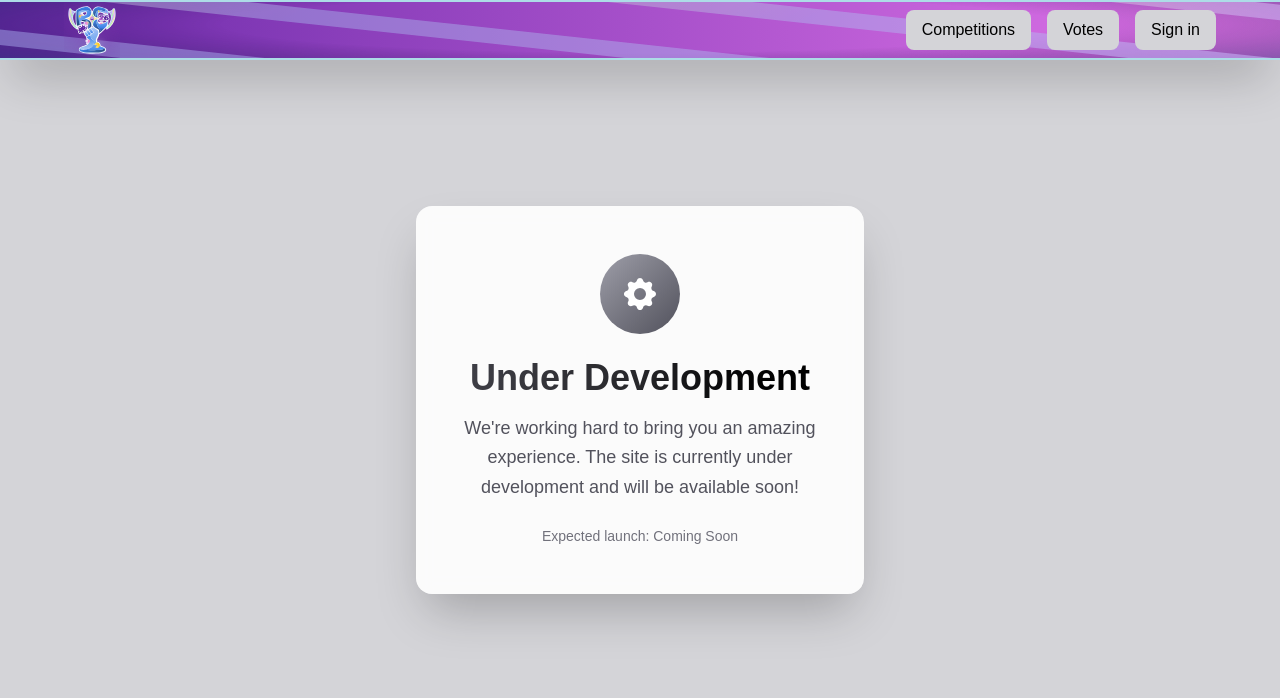
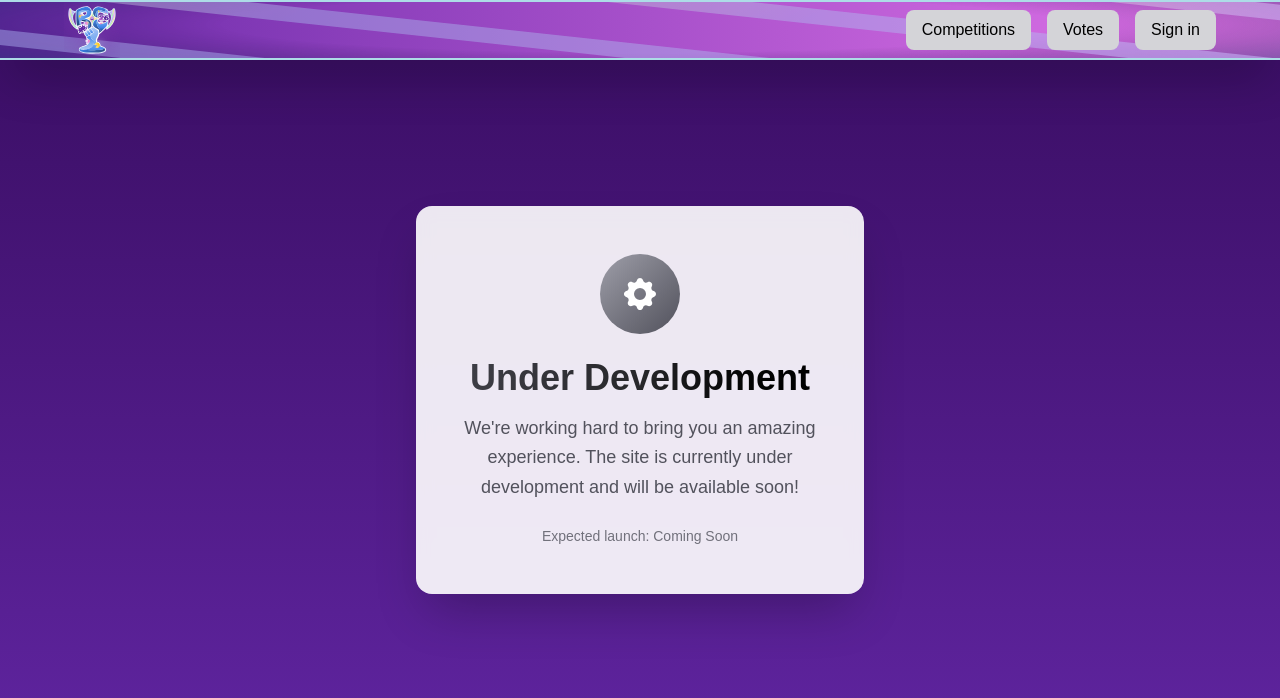
Before and after one commit to UCYenyen/rectorcupuc-2026, a Next.js app: page /underdevelopment in a window 1280 px wide. Shown: the top 698 px of the page. Built offline with nearby package versions, Linux system fonts and the light colour scheme; no server answers.

Commit message:
checking_if_is_real_domain_or_not

```diff
--- a/src/app/not-found.tsx
+++ b/src/app/not-found.tsx
@@ -5,7 +5,7 @@
 export default function NotFoundPage() {
   return (
     <>
-      <div className="min-h-screen bg-zinc-300 flex items-center justify-center p-4 relative overflow-hidden">
+      <div className="min-h-screen bg-gradient-to-b from-[#390D62] to-[#6226A4] flex items-center justify-center p-4 relative overflow-hidden">
 
         {/* Main content card with error badge on top */}
         <div className="bg-white/90 backdrop-blur-sm p-12 rounded-2xl shadow-2xl text-center max-w-md w-full border border-white/20 transform transition-all duration-500 hover:scale-105 relative">
--- a/src/app/underdevelopment/page.tsx
+++ b/src/app/underdevelopment/page.tsx
@@ -2,7 +2,7 @@
 
 export default function UnderDevelopmentPage() {
   return (
-    <div className="min-h-screen bg-zinc-300 flex items-center justify-center p-4">
+    <div className="min-h-screen bg-gradient-to-b from-[#390D62] to-[#6226A4] flex items-center justify-center p-4">
       <div className="bg-white/90 backdrop-blur-sm p-12 rounded-2xl shadow-2xl text-center max-w-md w-full">
         <div className="mx-auto w-20 h-20 bg-gradient-to-br from-zinc-400 to-zinc-600 rounded-full flex items-center justify-center mb-6">
           <svg
```
